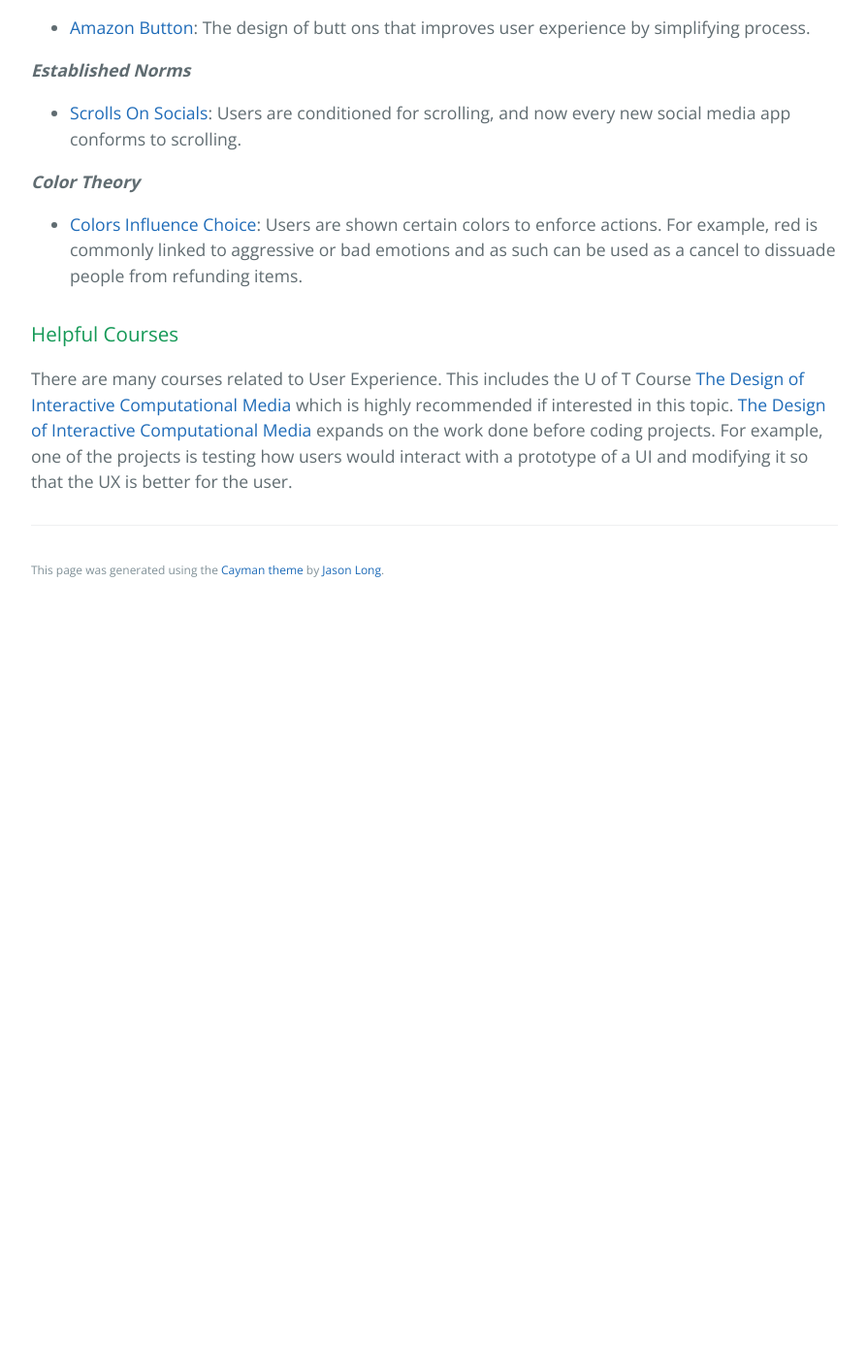
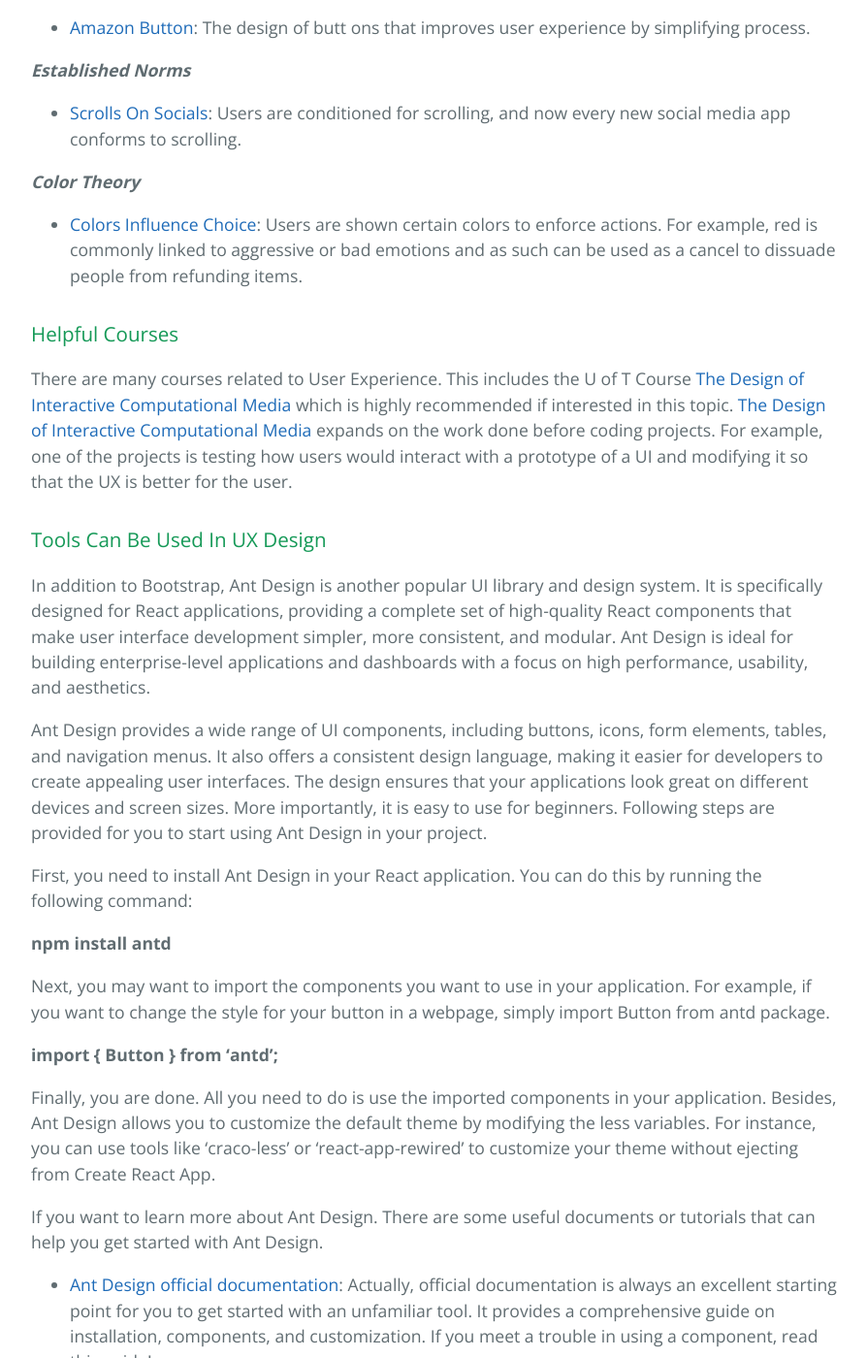
Before and after one commit to learning-software-engineering/learning-software-engineering.github.io, a Jekyll site: the page built from Topics/User_Experience.md, in a window 1280 px wide and 1400 px high, scrolled down 813 px. Shown: the whole window at 97% size, without its empty margins (192-1086 px from the left). Built offline with Jekyll 4.4.1, drawn with Linux system fonts in a browser that asks for light colours; our own code applies the rules of GitHub Pages for plain Markdown files; before the commit the page ends 1443 px from its top, so only the background shows below that; some of the changed text lies outside the part shown.

Commit message:
Update Ant Design tutorial in user experience

```diff
--- a/Topics/User_Experience.md
+++ b/Topics/User_Experience.md
@@ -25,3 +25,29 @@ ___Color Theory___
 ### Helpful Courses
 
 There are many courses related to User Experience. This includes the U of T Course [The Design of Interactive Computational Media](https://artsci.calendar.utoronto.ca/course/csc318h1) which is highly recommended if interested in this topic. [The Design of Interactive Computational Media](https://artsci.calendar.utoronto.ca/course/csc318h1) expands on the work done before coding projects. For example, one of the projects is testing how users would interact with a prototype of a UI and modifying it so that the UX is better for the user.
+
+### Tools Can Be Used In UX Design
+
+In addition to Bootstrap, Ant Design is another popular UI library and design system. It is specifically designed for React applications, providing a complete set of high-quality React components that make user interface development simpler, more consistent, and modular. Ant Design is ideal for building enterprise-level applications and dashboards with a focus on high performance, usability, and aesthetics.
+
+Ant Design provides a wide range of UI components, including buttons, icons, form elements, tables, and navigation menus. It also offers a consistent design language, making it easier for developers to create appealing user interfaces. The design ensures that your applications look great on different devices and screen sizes. More importantly, it is easy to use for beginners. Following steps are provided for you to start using Ant Design in your project.
+
+First, you need to install Ant Design in your React application. You can do this by running the following command:
+
+**npm install antd**
+
+Next, you may want to import the components you want to use in your application. For example, if you want to change the style for your button in a webpage, simply import Button from antd package.
+
+**import { Button } from 'antd';**
+
+Finally, you are done. All you need to do is use the imported components in your application. Besides, Ant Design allows you to customize the default theme by modifying the less variables. For instance, you can use tools like 'craco-less' or 'react-app-rewired' to customize your theme without ejecting from Create React App.
+
+If you want to learn more about Ant Design. There are some useful documents or tutorials that can help you get started with Ant Design.
+
+- [Ant Design official documentation](https://ant.design/docs/react/introduce): Actually, official documentation is always an excellent starting point for you to get started with an unfamiliar tool. It provides a comprehensive guide on installation, components, and customization. If you meet a trouble in using a component, read this guide!
+
+- [ANT DESIGN - THE BEST REACT LIBRARY??](https://www.youtube.com/watch?v=IEqmSROj5Uc): This tutorial video can show you every basic thing about Ant Design in 5 minutes. After watching this video, you can have an overview about Ant Design.
+
+- [Reactjs with AntDesign](https://www.youtube.com/playlist?list=PL-JTnqZPF5z2qTGwNkYln3m0pA0qfgHFR): This playlist contains almost every useful components that you might want to use in your project. It is good for beginners to learn the usage of components and apply them step by step.
+
+By following these tutorials, I hope you can gain a solid understanding of how to use Ant Design in your React projects and create attractive, user-friendly interfaces.
```
